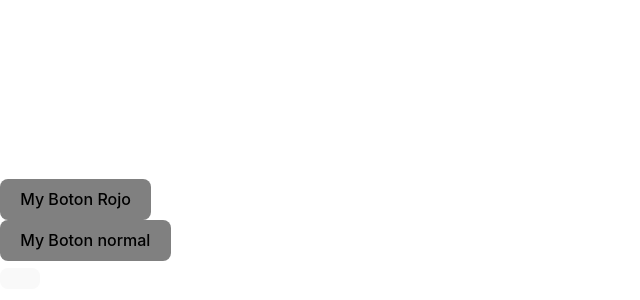
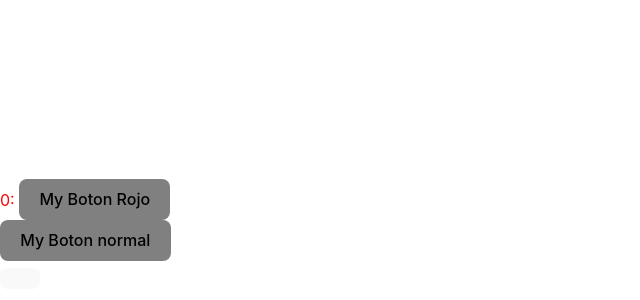
Before and after one commit to Atch2/cpReact, a React (Vite) app in the folder anthonyreact/: page / in a window 1280 px wide. Shown: the part 166-466 px from the top of the page, without its empty margins (0-640 px from the left). Built offline with nearby package versions, Linux system fonts and the light colour scheme.

Commit message:
:sparkles: feat: add GlobalContext

```diff
--- a/anthonyreact/src/App.tsx
+++ b/anthonyreact/src/App.tsx
@@ -1,10 +1,12 @@
 import "./App.css";
 import { AppForm, Button, ColorRed } from "./components";
+import { GlobalProvider } from "./context/global.provider";
 
 function App() {
   const submit = () => {
     console.log("submited");
   };
+
   const handleClick = () => {
     console.log("uy me tocaron");
   };
@@ -14,7 +16,7 @@
   };
 
   return (
-    <>
+    <GlobalProvider>
       <ColorRed>
         <Button parentMethod={dimeHola}>My Boton Rojo</Button>
       </ColorRed>
@@ -23,7 +25,7 @@
       <AppForm>
         <button type="submit" onClick={submit}></button>
       </AppForm>
-    </>
+    </GlobalProvider>
   );
 }
 
--- a/anthonyreact/src/components/Button/Button.tsx
+++ b/anthonyreact/src/components/Button/Button.tsx
@@ -1,5 +1,6 @@
 import { ReactNode } from "react";
 import "./Button.css";
+import { useGlobalContext } from "../../context/global.context";
 
 interface Props {
   children: ReactNode;
@@ -11,12 +12,25 @@
 }
 
 export const ColorRed = ({ children }: ChildrenProps) => {
-  return <div className="color-red">{children}</div>;
+  const { value } = useGlobalContext();
+
+  return (
+    <div className="color-red">
+      {value}: {children}
+    </div>
+  );
 };
 
 export const Button = ({ children, parentMethod }: Props) => {
+  const { setValue } = useGlobalContext();
+
+  const handleClick = () => {
+    setValue(10);
+    parentMethod();
+  };
+
   return (
-    <button className="custom-button" onClick={parentMethod}>
+    <button className="custom-button" onClick={handleClick}>
       {children}
     </button>
   );
--- /dev/null
+++ b/anthonyreact/src/context/global.context.ts
@@ -0,0 +1,23 @@
+import { createContext, useContext } from "react";
+
+interface GlobalContextType {
+  value: number | null;
+  setValue: React.Dispatch<React.SetStateAction<number>>;
+}
+
+export const GlobalContext = createContext<GlobalContextType>({
+  value: null,
+  setValue: () => {},
+});
+
+export const useGlobalContext = () => {
+  const constext = useContext(GlobalContext);
+
+  if (!constext.value && constext.value !== 0) {
+    throw new Error(
+      "GlobalContext must be used within a GlobalContextProvider",
+    );
+  }
+
+  return constext;
+};
--- /dev/null
+++ b/anthonyreact/src/context/global.provider.tsx
@@ -0,0 +1,18 @@
+import { ReactNode, useState } from "react";
+import { GlobalContext } from "./global.context";
+
+const EmtyGlobalState: number = 0;
+
+interface GlobalProps {
+  children: ReactNode;
+}
+
+export const GlobalProvider = ({ children }: GlobalProps) => {
+  const [value, setValue] = useState<number>(EmtyGlobalState);
+
+  return (
+    <GlobalContext.Provider value={{ value, setValue }}>
+      {children}
+    </GlobalContext.Provider>
+  );
+};
```
